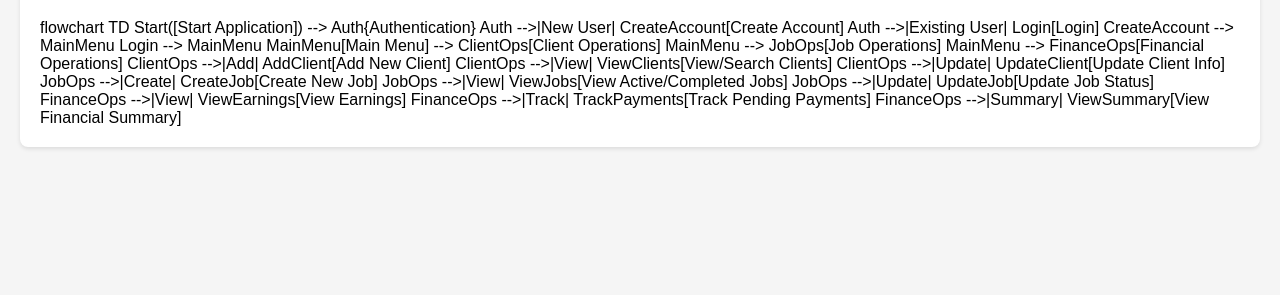
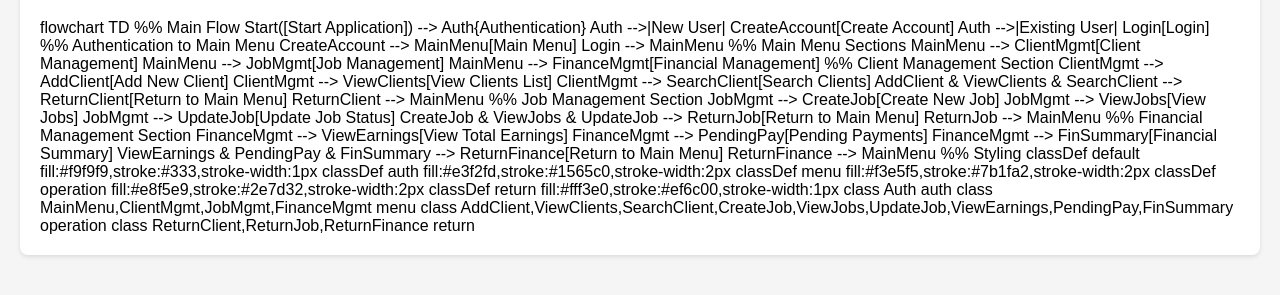
Before and after one commit to ChristianTonny/freejobmanager, a plain HTML site: page index.html in a window 1280 px wide. Shown: the part 101-396 px from the top of the page. Drawn offline with Linux system fonts and the light colour scheme; a script that the page names is missing.

Commit message:
Update index.html

```diff
--- a/index.html
+++ b/index.html
@@ -30,28 +30,58 @@
     <div class="container">
         <h1>Freelance Job Manager System Flow</h1>
         <div class="mermaid">
-            flowchart TD
-                Start([Start Application]) --> Auth{Authentication}
-                Auth -->|New User| CreateAccount[Create Account]
-                Auth -->|Existing User| Login[Login]
-                CreateAccount --> MainMenu
-                Login --> MainMenu
 
-                MainMenu[Main Menu] --> ClientOps[Client Operations]
-                MainMenu --> JobOps[Job Operations]
-                MainMenu --> FinanceOps[Financial Operations]
+          flowchart TD
+    %% Main Flow
+    Start([Start Application]) --> Auth{Authentication}
+    Auth -->|New User| CreateAccount[Create Account]
+    Auth -->|Existing User| Login[Login]
 
-                ClientOps -->|Add| AddClient[Add New Client]
-                ClientOps -->|View| ViewClients[View/Search Clients]
-                ClientOps -->|Update| UpdateClient[Update Client Info]
+    %% Authentication to Main Menu
+    CreateAccount --> MainMenu[Main Menu]
+    Login --> MainMenu
 
-                JobOps -->|Create| CreateJob[Create New Job]
-                JobOps -->|View| ViewJobs[View Active/Completed Jobs]
-                JobOps -->|Update| UpdateJob[Update Job Status]
+    %% Main Menu Sections
+    MainMenu --> ClientMgmt[Client Management]
+    MainMenu --> JobMgmt[Job Management]
+    MainMenu --> FinanceMgmt[Financial Management]
 
-                FinanceOps -->|View| ViewEarnings[View Earnings]
-                FinanceOps -->|Track| TrackPayments[Track Pending Payments]
-                FinanceOps -->|Summary| ViewSummary[View Financial Summary]
+    %% Client Management Section
+    ClientMgmt --> AddClient[Add New Client]
+    ClientMgmt --> ViewClients[View Clients List]
+    ClientMgmt --> SearchClient[Search Clients]
+
+    AddClient & ViewClients & SearchClient --> ReturnClient[Return to Main Menu]
+    ReturnClient --> MainMenu
+
+    %% Job Management Section
+    JobMgmt --> CreateJob[Create New Job]
+    JobMgmt --> ViewJobs[View Jobs]
+    JobMgmt --> UpdateJob[Update Job Status]
+
+    CreateJob & ViewJobs & UpdateJob --> ReturnJob[Return to Main Menu]
+    ReturnJob --> MainMenu
+
+    %% Financial Management Section
+    FinanceMgmt --> ViewEarnings[View Total Earnings]
+    FinanceMgmt --> PendingPay[Pending Payments]
+    FinanceMgmt --> FinSummary[Financial Summary]
+
+    ViewEarnings & PendingPay & FinSummary --> ReturnFinance[Return to Main Menu]
+    ReturnFinance --> MainMenu
+
+    %% Styling
+    classDef default fill:#f9f9f9,stroke:#333,stroke-width:1px
+    classDef auth fill:#e3f2fd,stroke:#1565c0,stroke-width:2px
+    classDef menu fill:#f3e5f5,stroke:#7b1fa2,stroke-width:2px
+    classDef operation fill:#e8f5e9,stroke:#2e7d32,stroke-width:2px
+    classDef return fill:#fff3e0,stroke:#ef6c00,stroke-width:1px
+
+    class Auth auth
+    class MainMenu,ClientMgmt,JobMgmt,FinanceMgmt menu
+    class AddClient,ViewClients,SearchClient,CreateJob,ViewJobs,UpdateJob,ViewEarnings,PendingPay,FinSummary operation
+    class ReturnClient,ReturnJob,ReturnFinance return
+
         </div>
     </div>
 
@@ -64,7 +94,9 @@
             flowchart: {
                 useMaxWidth: true,
                 htmlLabels: true,
-                curve: 'basis'
+                curve: 'basis',
+                rankSpacing: 50,
+                nodeSpacing: 50
             }
         });
     </script>
```
